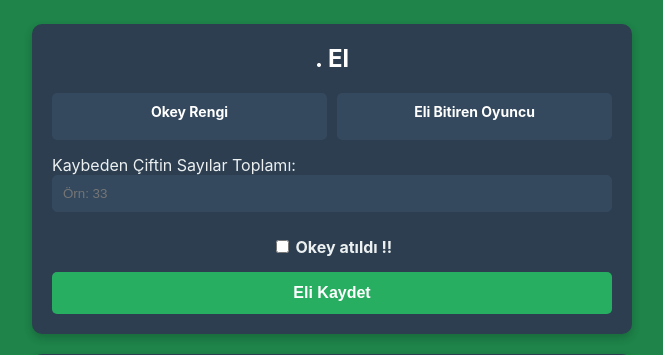
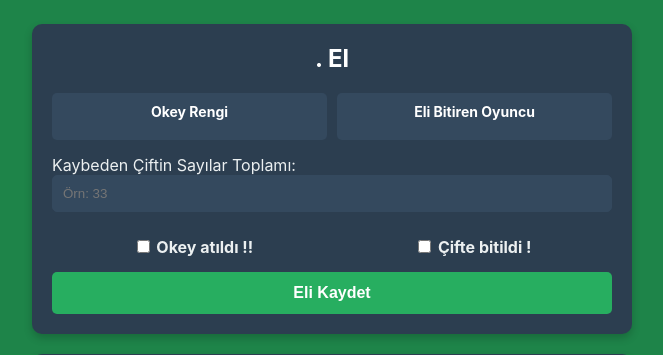
Before and after one commit to MertcanDe/yazboz-uygulamasi, a Flask app: template templates/index.html in a window 1280 px wide. Shown: the part 267-622 px from the top of the page, without its empty margins (308-971 px from the left). Run offline with Flask 3, Linux system fonts and the light colour scheme; the template is opened without the code that fills it, so the values that code supplies are empty.

Commit message:
çifte bitiş eklendi..

```diff
--- a/app.py
+++ b/app.py
@@ -64,15 +64,16 @@ def start_game():
 
 @app.route('/save_hand', methods=['POST'])
 def save_hand():
-    """Her elin sonucunu kaydeden, okey atılma durumuna göre puanları hesaplayan fonksiyon."""
+    """Her elin sonucunu kaydeden, özel bitiş durumlarına göre puanları hesaplayan fonksiyon."""
     if 'current_hand' not in session or session['current_hand'] > 11:
         return redirect(url_for('index'))
 
     okey_color = request.form['okey_color']
     penalty_points = int(request.form['penalty_points'])
     winning_player = request.form['winning_player']
-    # YENİ: Checkbox'ın işaretli olup olmadığını kontrol et
+    # YENİ: Checkbox'ların durumunu kontrol et
     is_okey_finish = request.form.get('okey_atildi') is not None
+    is_cifte_finish = request.form.get('cifte_bitildi') is not None
 
     winner_team = None
     for team, players_in_team in session['teams'].items():
@@ -85,19 +86,27 @@ def save_hand():
 
     katsayi = OKEY_KATSAYILARI[okey_color]['katsayi']
 
-    # YENİ: Puanları okey atılma durumuna göre hesapla
-    if is_okey_finish:
+    # YENİ: Puanları özel bitiş durumuna göre hesapla
+    is_special_finish = is_okey_finish or is_cifte_finish
+    if is_special_finish:
         ceza = katsayi * penalty_points * 2
-        duser_puani = katsayi * 100  # Düşer puanı 10 ile çarpılır (katsayi * 10 * 10)
-        duser_katsayi_klasik = katsayi * 10  # Klasik yazbozda gösterilecek değer
+        duser_puani = katsayi * 100
+        duser_katsayi_klasik = katsayi * 10
     else:
         ceza = katsayi * penalty_points
         duser_puani = katsayi * 10
-        duser_katsayi_klasik = katsayi  # Klasik yazbozda gösterilecek normal katsayı
+        duser_katsayi_klasik = katsayi
 
     losing_team = session['team2_name'] if winner_team == session['team1_name'] else session['team1_name']
     session['scores'][losing_team] += ceza
     session['scores'][winner_team] -= duser_puani
+
+    # YENİ: Hangi türde bitiş yapıldığını sakla
+    finish_type = 'normal'
+    if is_okey_finish:
+        finish_type = 'okey'
+    elif is_cifte_finish:
+        finish_type = 'cifte'
 
     hand_result = {
         "el": session['current_hand'],
@@ -108,7 +117,7 @@ def save_hand():
         "duser": duser_puani,
         "sayilar": penalty_points,
         "ceza": ceza,
-        "is_okey_finish": is_okey_finish  # YENİ: Bu bilgiyi arayüzde kullanmak için sakla
+        "finish_type": finish_type  # DEĞİŞTİ: Arayüzde kullanılacak bitiş türü
     }
     session['results'].append(hand_result)
 
--- a/templates/index.html
+++ b/templates/index.html
@@ -120,12 +120,14 @@
         .yazboz-ceza-section { padding-top: 10px; }
         .yazboz-ceza-section p { margin: 0 0 5px 0; text-align: center; font-size: 16px; height: 21px; }
 
-        /* YENİ: Checkbox için stil */
-        .okey-finish-check {
+        /* YENİ: Checkbox'ları yan yana getirmek için */
+        .special-finish-container {
             margin-top: 15px;
-            text-align: center;
+            display: flex;
+            justify-content: space-around;
+            align-items: center;
         }
-        .okey-finish-check label {
+        .special-finish-container label {
             font-weight: bold;
             font-size: 16px;
             cursor: pointer;
@@ -198,10 +200,13 @@
                     <label for="penalty" style="display: block; margin-top: 15px;">Kaybeden Çiftin Sayılar Toplamı:</label>
                     <input type="number" name="penalty_points" id="penalty" placeholder="Örn: 33" required min="0">
 
-                    <!-- YENİ: Okey atıldı checkbox'ı -->
-                    <div class="okey-finish-check">
+                    <!-- DEĞİŞTİ: Özel bitiş checkbox'ları yan yana -->
+                    <div class="special-finish-container">
                         <label>
                             <input type="checkbox" name="okey_atildi"> Okey atıldı !!
+                        </label>
+                        <label>
+                            <input type="checkbox" name="cifte_bitildi"> Çifte bitildi !
                         </label>
                     </div>
 
@@ -245,10 +250,10 @@
                 {% for result in game_data.results %}
                 <li>
                     <span class="col1">{{ result.el }}</span>
-                    <!-- DEĞİŞTİ: Yıldız sembolü eklendi -->
+                    <!-- DEĞİŞTİ: Özel bitiş sembolü mantığı güncellendi -->
                     <span class="col2" style="color: {{ OKEY_KATSAYILARI[result.okey].color }};">
                         {{ result.okey.title() }}
-                        {% if result.is_okey_finish %}★{% endif %}
+                        {% if result.finish_type == 'okey' %}★{% elif result.finish_type == 'cifte' %}&nbsp;(Ç){% endif %}
                     </span>
                     <span class="col3">{{ result.kazanan_takim }}</span>
                     <span class="col4">{{ result.kazanan_oyuncu }}</span>
```
